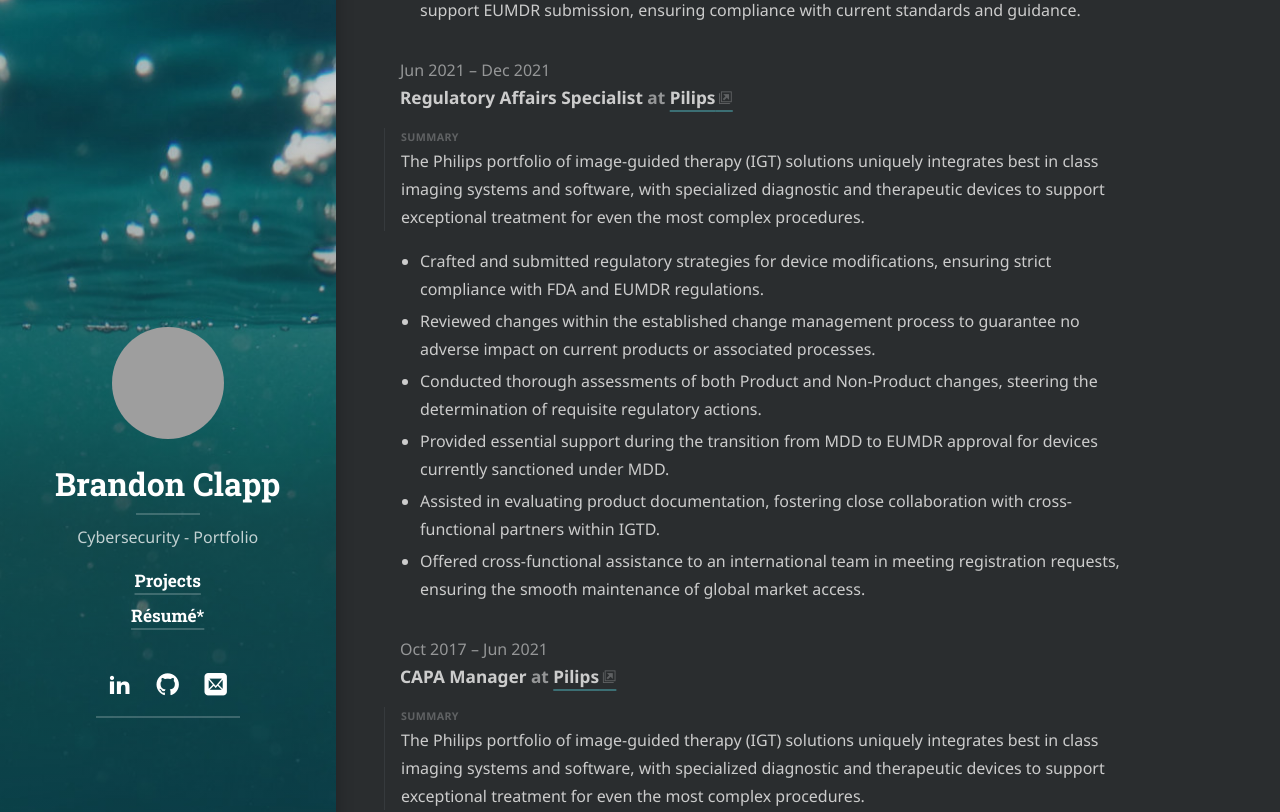
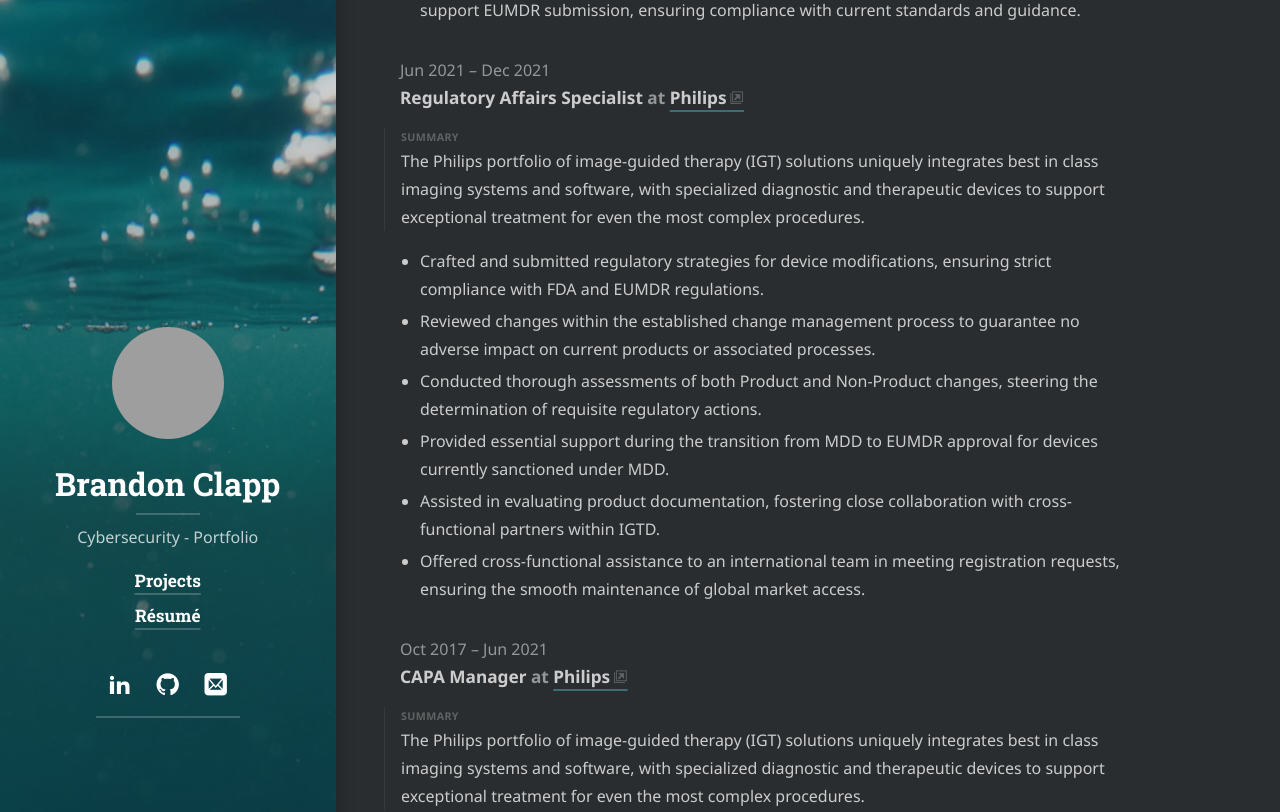
Before and after one commit to ret0n-journal/brandonclapp.github.io, a Jekyll site: the page built from resume.md, in a window 1280 px wide and 1400 px high, scrolled down 1239 px. Shown: the part 174-986 px from the top of the window. Built offline with Jekyll 4.4.1, drawn with Linux system fonts in a browser that asks for light colours; cached includes are drawn as plain includes; nearby versions of some CDN libraries; some web fonts are replaced; library files that are not in the unit come from our copies; grey boxes are pictures that could not be loaded.

Commit message:
fixed Philips spelling and removed * on front page.

```diff
--- a/_config.yml
+++ b/_config.yml
@@ -52,7 +52,7 @@ menu:
     #url:               /blog/
   - title:             Projects
     url:               /projects/
-  - title:             Résumé*
+  - title:             Résumé
     url:               /resume/
   #- title:             Documentation
     #url:               /docs/
--- a/_data/resume.yml
+++ b/_data/resume.yml
@@ -39,7 +39,7 @@ work:
       - 'Conducted thorough internal and external supplier audits, tracking and escalating issues through the CAPA and Supplier Management processes. Provided quarterly data insights to management.'
       - 'Held ASQ – CBA (Certified Biomedical Auditor) certification/training, offering expertise in auditing techniques (2014-2019).'
       - 'Provided strategic insight into documentation and organized validation documentation to support EUMDR submission, ensuring compliance with current standards and guidance.'
-  - company: "Pilips"
+  - company: "Philips"
     position: "Regulatory Affairs Specialist"
     website: "https://www.usa.philips.com/healthcare/e/image-guided-therapy"
     startDate: "2021-06-01"
@@ -53,7 +53,7 @@ work:
       - 'Provided essential support during the transition from MDD to EUMDR approval for devices currently sanctioned under MDD.'
       - 'Assisted in evaluating product documentation, fostering close collaboration with cross-functional partners within IGTD.'
       - 'Offered cross-functional assistance to an international team in meeting registration requests, ensuring the smooth maintenance of global market access.'
-  - company: "Pilips"
+  - company: "Philips"
     position: "CAPA Manager"
     website: "https://www.usa.philips.com/healthcare/e/image-guided-therapy"
     startDate: "2017-10-31"
```
